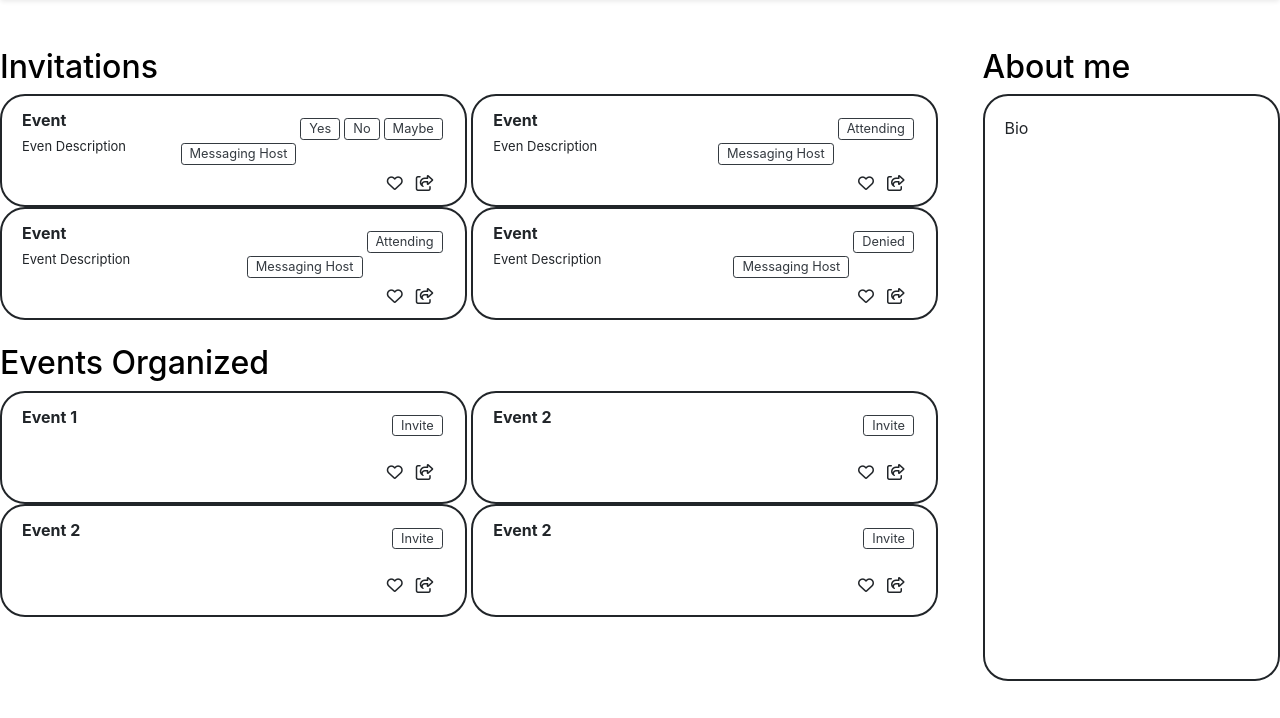
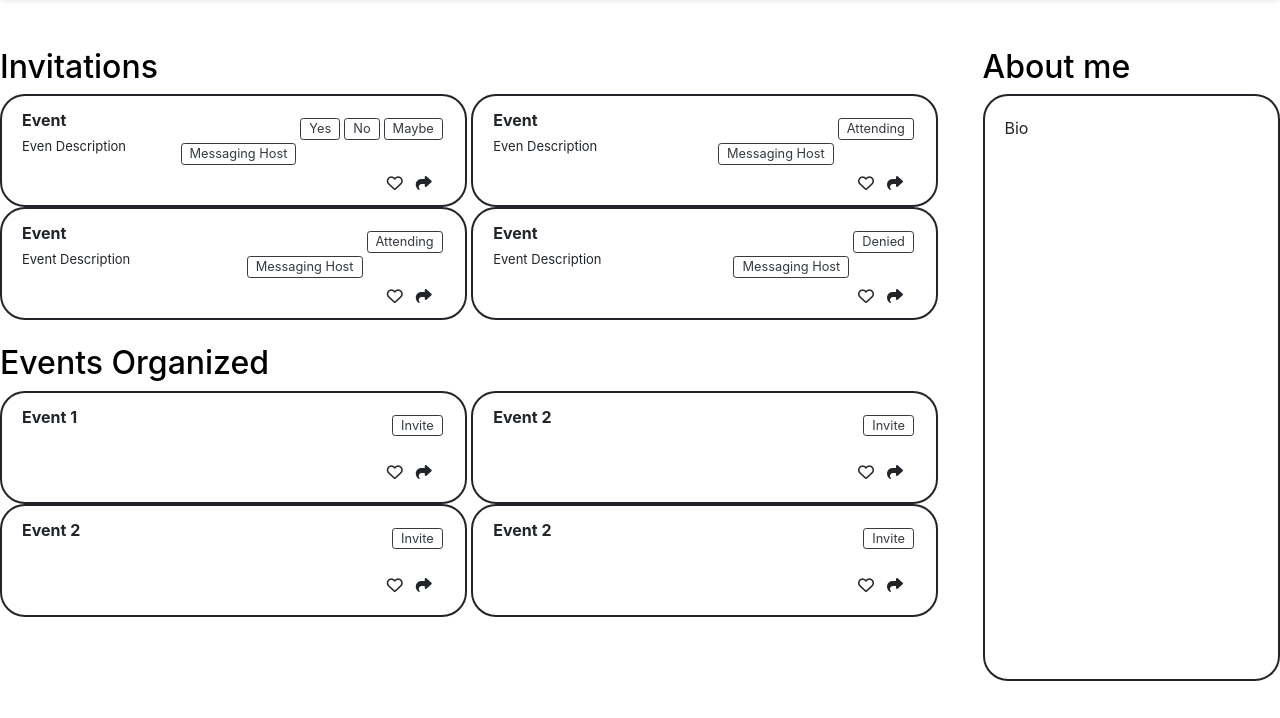
Before and after one commit to quyenxhuynh/invit.io, a PHP site: page /profile.php in a window 1280 px wide. Shown: the part 82-800 px from the top of the page. Run offline with PHP 8.4, Linux system fonts and the light colour scheme; some libraries are stand-ins or nearby versions.

Commit message:
changed share icon

```diff
--- a/profile.php
+++ b/profile.php
@@ -109,7 +109,7 @@
                         </div>
                         <div>
                           <span class="share-event">
-                            <i class="far fa-share-square"></i>
+                            <i class="fas fa-share"></i>
                           </span>
                           <span class="heart-toggle">
                             <i class="far fa-heart"></i>
@@ -127,7 +127,7 @@
                         </div>
                         <div>
                           <span class="share-event">
-                            <i class="far fa-share-square"></i>
+                            <i class="fas fa-share"></i>
                           </span>
                           <span class="heart-toggle">
                             <i class="far fa-heart"></i>
@@ -145,7 +145,7 @@
                         </div>
                         <div>
                           <span class="share-event">
-                            <i class="far fa-share-square"></i>
+                            <i class="fas fa-share"></i>
                           </span>
                           <span class="heart-toggle">
                             <i class="far fa-heart"></i>
@@ -163,7 +163,7 @@
                         </div>
                         <div>
                           <span class="share-event">
-                            <i class="far fa-share-square"></i>
+                            <i class="fas fa-share"></i>
                           </span>
                           <span class="heart-toggle">
                             <i class="far fa-heart"></i>
@@ -183,7 +183,7 @@
                         </div>
                         <div>
                           <span class="share-event">
-                            <i class="far fa-share-square"></i>
+                            <i class="fas fa-share"></i>
                           </span>
                           <span class="heart-toggle">
                             <i class="far fa-heart"></i>
@@ -200,7 +200,7 @@
                         </div>
                         <div>
                           <span class="share-event">
-                            <i class="far fa-share-square"></i>
+                            <i class="fas fa-share"></i>
                           </span>
                           <span class="heart-toggle">
                             <i class="far fa-heart"></i>
@@ -217,7 +217,7 @@
                         </div>
                         <div>
                           <span class="share-event">
-                            <i class="far fa-share-square"></i>
+                            <i class="fas fa-share"></i>
                           </span>
                           <span class="heart-toggle">
                             <i class="far fa-heart"></i>
@@ -234,7 +234,7 @@
                         </div>
                         <div>
                           <span class="share-event">
-                            <i class="far fa-share-square"></i>
+                            <i class="fas fa-share"></i>
                           </span>
                           <span class="heart-toggle">
                             <i class="far fa-heart"></i>
```
